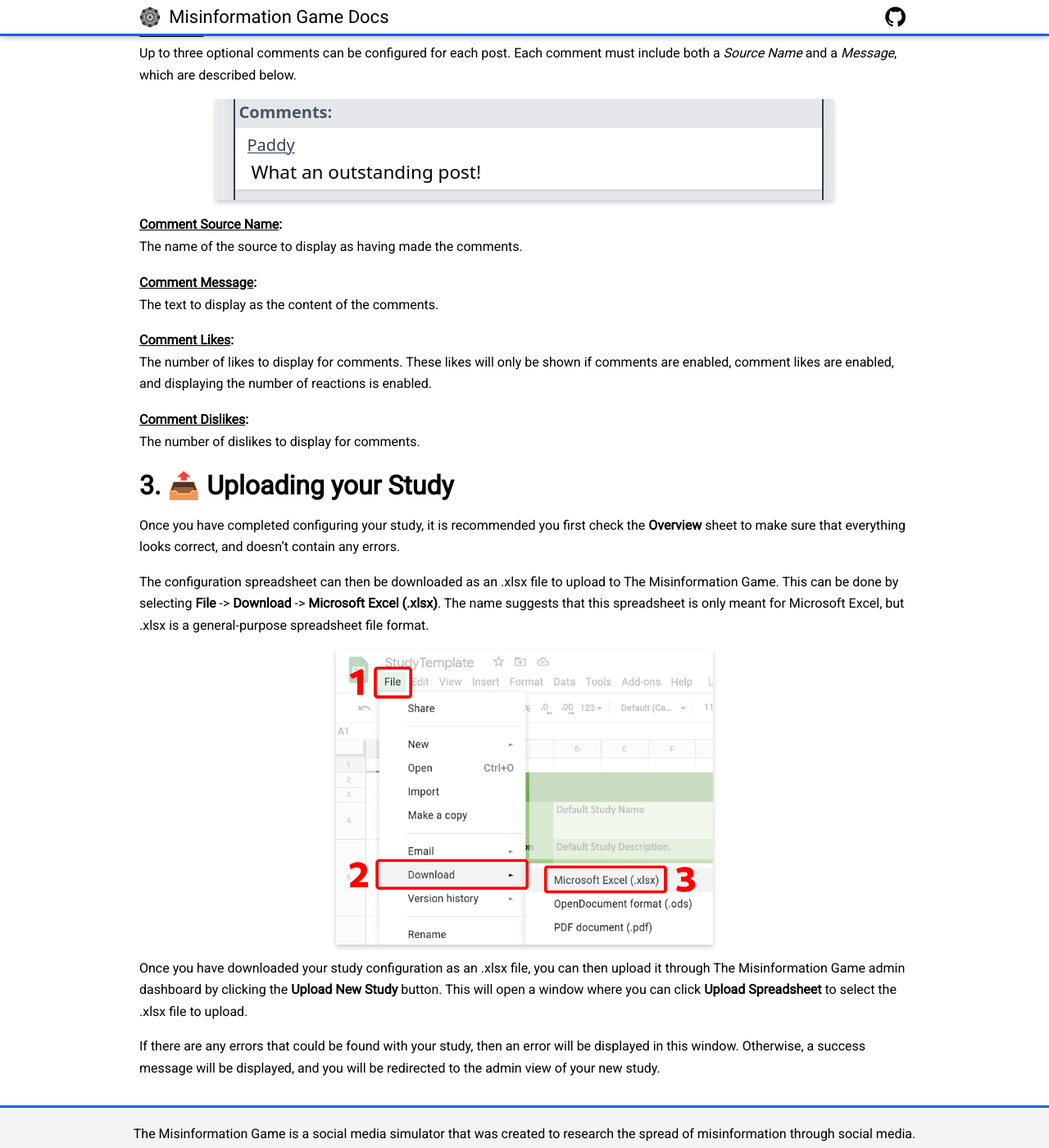
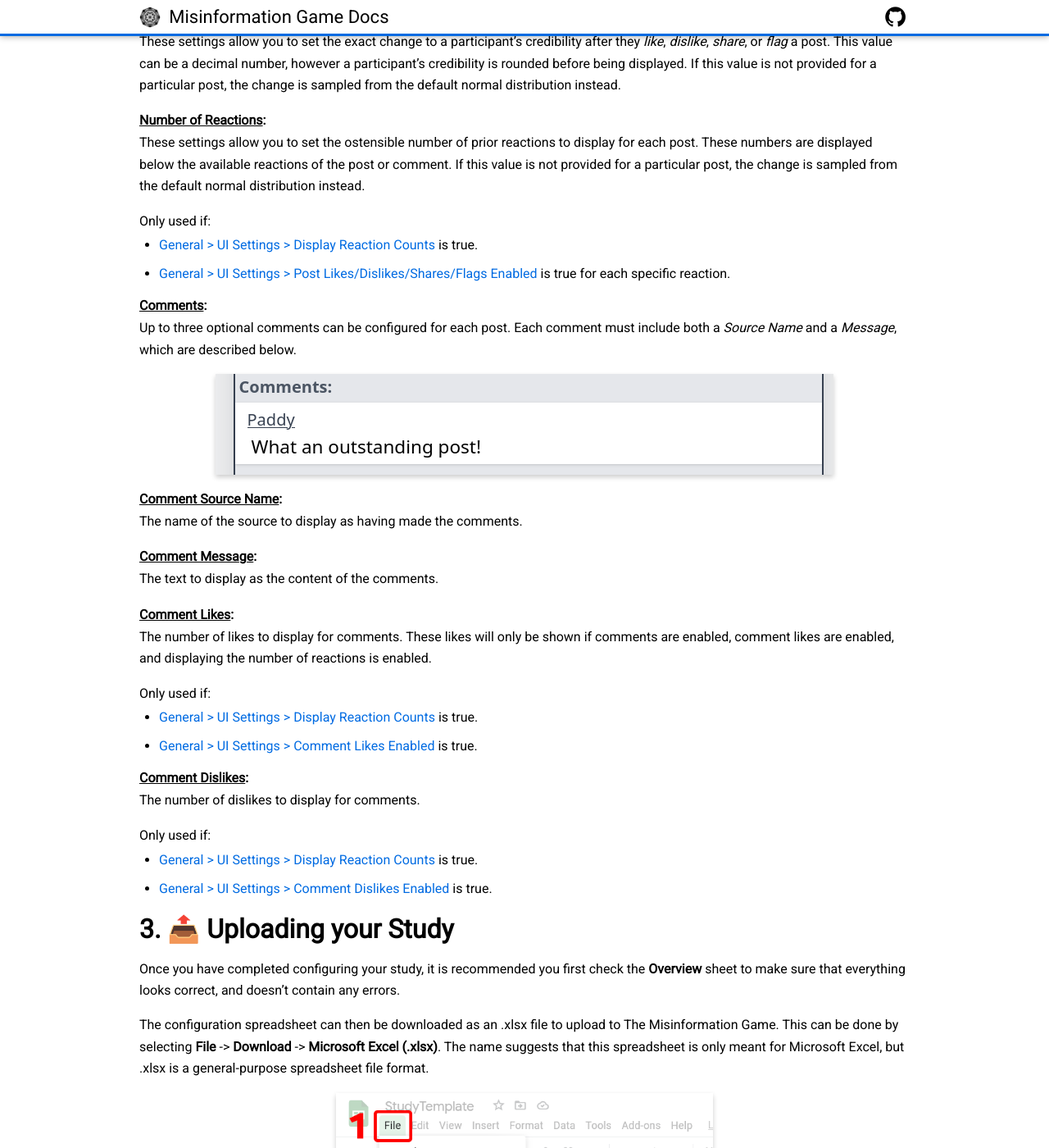
Before and after one commit to beekewardin/themisinformationgame.github.io, a Jekyll site: the page built from StudyConfiguration.md, in a window 1280 px wide and 1400 px high, scrolled down 13102 px. Shown: the whole window at 82% size. Built offline with Jekyll 4.4.1, drawn with Linux system fonts in a browser that asks for light colours; nearby versions of some CDN libraries; our own code applies the rules of GitHub Pages for plain Markdown files; some of the changed text lies outside the part shown.

Commit message:
Add qualtrics integration documentation (Dean), and some internal links to parent parameters in the study configuration document (Paddy)

```diff
--- a/StudyConfiguration.md
+++ b/StudyConfiguration.md
@@ -575,6 +575,13 @@
 participant's games (see the [Simulation](/Simulation)
 page for details).
 
+This value is only used if
+
+Only used if:
+- <a class="param-link" href="#general-display-followers">
+      General > UI Settings > Display Followers
+  </a> is true.
+
 
 <h6 id="sources-initial-credibility"><span class="param-name">Initial Credibility</span></h6>
 This optional value lets you set an exact initial
@@ -583,8 +590,10 @@
 participant's games (see the [Simulation](/Simulation)
 page for details).
 
-This value lets you set an exact
-credibility number for this source to start with.
+Only used if:
+- <a class="param-link" href="#general-display-credibility">
+      General > UI Settings > Display Credibility
+  </a> is true.
 
 <h6 id="sources-true-post-percentage"><span class="param-name">True Post Percentage</span></h6>
 When using the _Source-Ratios_ source/post selection method,
@@ -592,6 +601,11 @@
 this source should show. After this source is selected, this
 will indicate the probability of it being paired a true post
 rather than a false post.
+
+Only used if:
+- <a class="param-link" href="#selection-selecting-method">
+      Source & Post Selection > Method
+  </a> is "Source-Ratios".
 
 
 <h2 id="posts">
@@ -702,13 +716,23 @@
 of the post or comment. If this value is not provided for a particular post, the
 change is sampled from the default normal distribution instead.
 
+Only used if:
+<ul class="param-links">
+    <li><a class="param-link" href="#general-display-reaction-counts">
+        General > UI Settings > Display Reaction Counts
+    </a> is true.</li>
+    <li><a class="param-link" href="#general-post-likes-enabled">
+        General > UI Settings > Post Likes/Dislikes/Shares/Flags Enabled
+    </a> is true for each specific reaction.</li>
+</ul>
+
 <h6 id="posts-comments"><span class="param-name">Comments</span></h6>
 Up to three optional comments can be configured for each post. Each comment must
 include both a _Source Name_ and a _Message_, which are described below.
 
 <img src="screenshots/example-comment.png" alt="Example comment in the game interface" height="100" />
 
-<h6 id="posts-comment-dislikes"><span class="param-name">Comment Source Name</span></h6>
+<h6 id="posts-comment-source-name"><span class="param-name">Comment Source Name</span></h6>
 The name of the source to display as having made the comments.
 
 <h6 id="posts-comment-message"><span class="param-name">Comment Message</span></h6>
@@ -719,8 +743,28 @@
 comments are enabled, comment likes are enabled, and displaying the number of
 reactions is enabled.
 
+Only used if:
+<ul class="param-links">
+    <li><a class="param-link" href="#general-display-reaction-counts">
+        General > UI Settings > Display Reaction Counts
+    </a> is true.</li>
+    <li><a class="param-link" href="#general-comment-likes-enabled">
+        General > UI Settings > Comment Likes Enabled
+    </a> is true.</li>
+</ul>
+
 <h6 id="posts-comment-dislikes"><span class="param-name">Comment Dislikes</span></h6>
 The number of dislikes to display for comments.
+
+Only used if:
+<ul class="param-links">
+    <li><a class="param-link" href="#general-display-reaction-counts">
+        General > UI Settings > Display Reaction Counts
+    </a> is true.</li>
+    <li><a class="param-link" href="#general-comment-likes-enabled">
+        General > UI Settings > Comment Dislikes Enabled
+    </a> is true.</li>
+</ul>
 
 
 <h1 id="upload">
--- a/_sass/_default.scss
+++ b/_sass/_default.scss
@@ -40,6 +40,17 @@
   display: inline-block;
   content: ":";
   text-decoration: none;
+}
+
+.param-links {
+  margin-top: -0.6rem;
+}
+.content-wrapper a.param-link {
+  display: inline-block;
+  text-decoration: none;
+}
+.content-wrapper a.param-link:hover {
+  text-decoration: underline;
 }
 
 .content-wrapper a {
```
Also changed, not shown: other parts of StudyConfiguration.md (+1 -1 lines), QualtricsIntegration.md (added, +30 -0 lines), screenshots/Qualtrics-Example.png (added).
